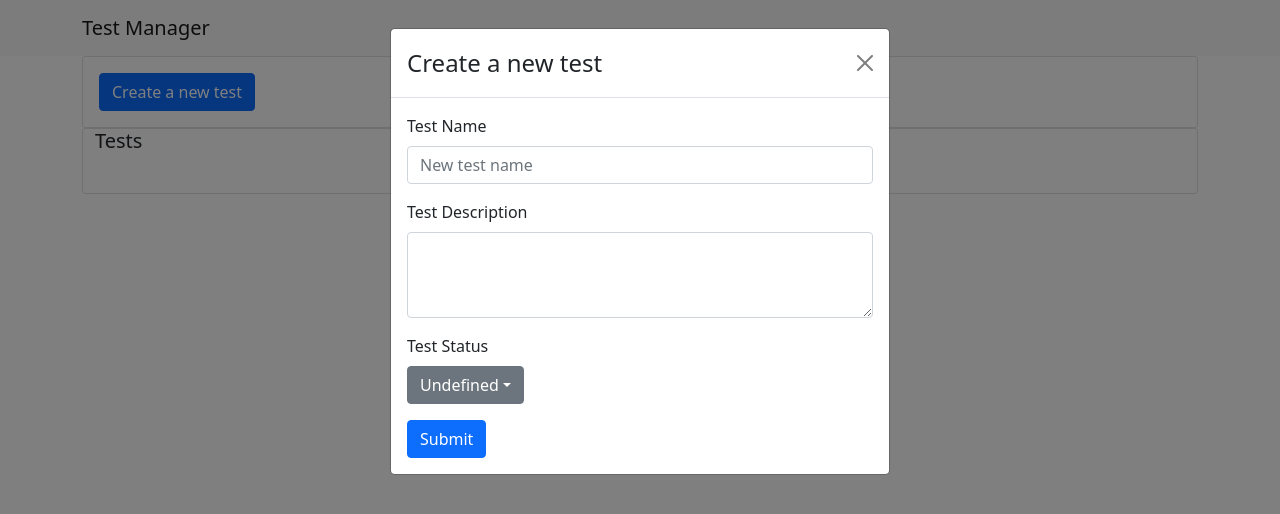
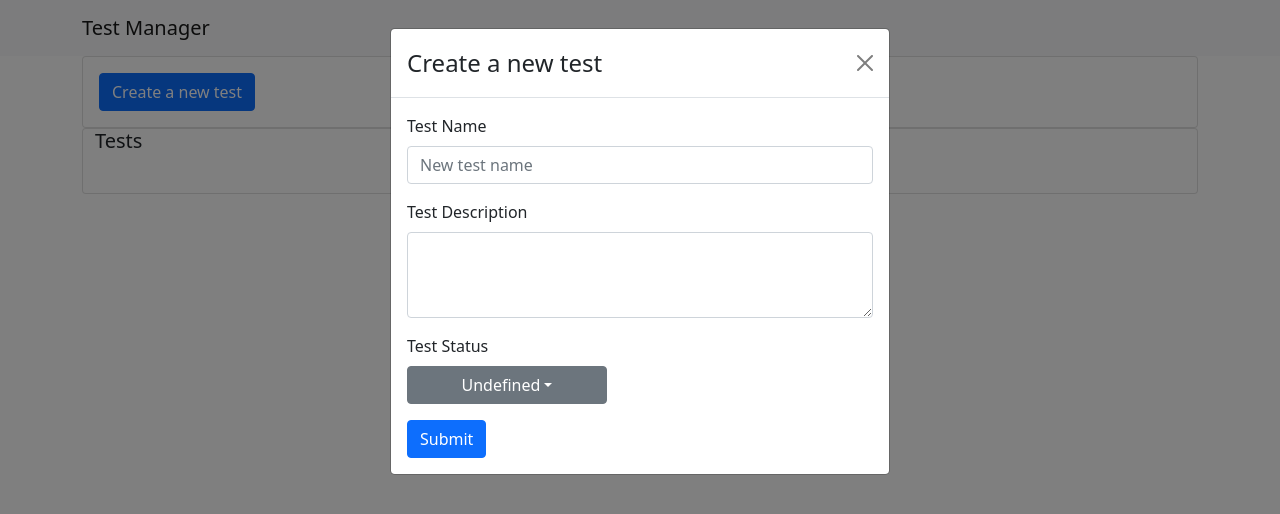
Before and after one commit to tahsinozden/test-man, a React (Create React App) app in the folder test-man-ui/: page / in a window 1280 px wide. Both pictures are taken after a click on the button "Create a new test". Shown: the top 514 px of the page. Built offline with nearby package versions, Linux system fonts and the light colour scheme; no server answers.

Commit message:
add dropdown css

```diff
--- /dev/null
+++ b/test-man-ui/src/components/StatusDropDown.css
@@ -0,0 +1,3 @@
+#dropdown-item-button {
+    width: 200px;
+}
--- a/test-man-ui/src/components/StatusDropdown.tsx
+++ b/test-man-ui/src/components/StatusDropdown.tsx
@@ -2,6 +2,7 @@ import React, {useEffect, useState} from "react";
 import {Dropdown, DropdownButton} from "react-bootstrap";
 import TestStatus from "../models/TestStatus";
 import TestManagerApi from "../api/TestManagerApi";
+import "./StatusDropDown.css"
 
 interface StatusDropDownProps {
     currentStatus: string;
@@ -32,7 +33,6 @@ const StatusDropdown: React.FC<StatusDropDownProps> = ({currentStatus, onStatusS
 
     return (
         <>
-            {/*FIXME: based on the status string, the size changes*/}
             <DropdownButton
                 id="dropdown-item-button"
                 title={selected}
```
